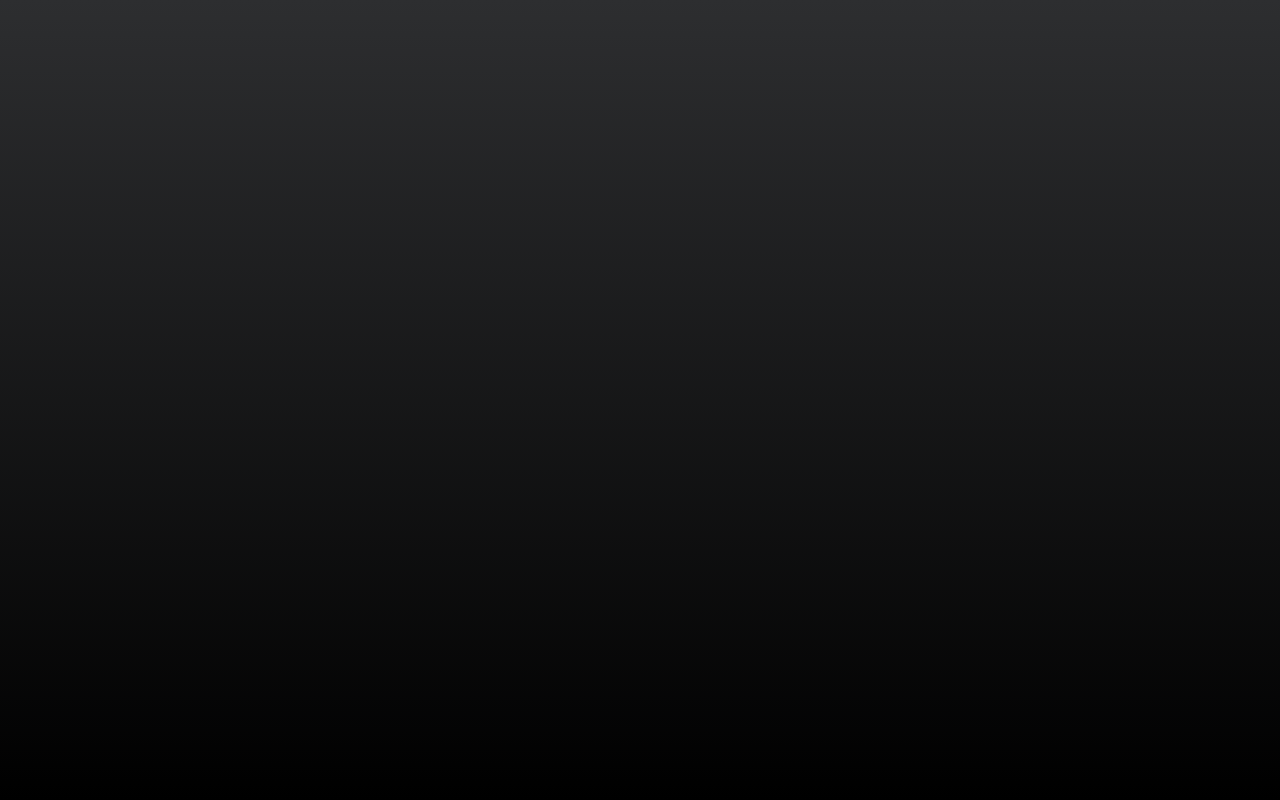
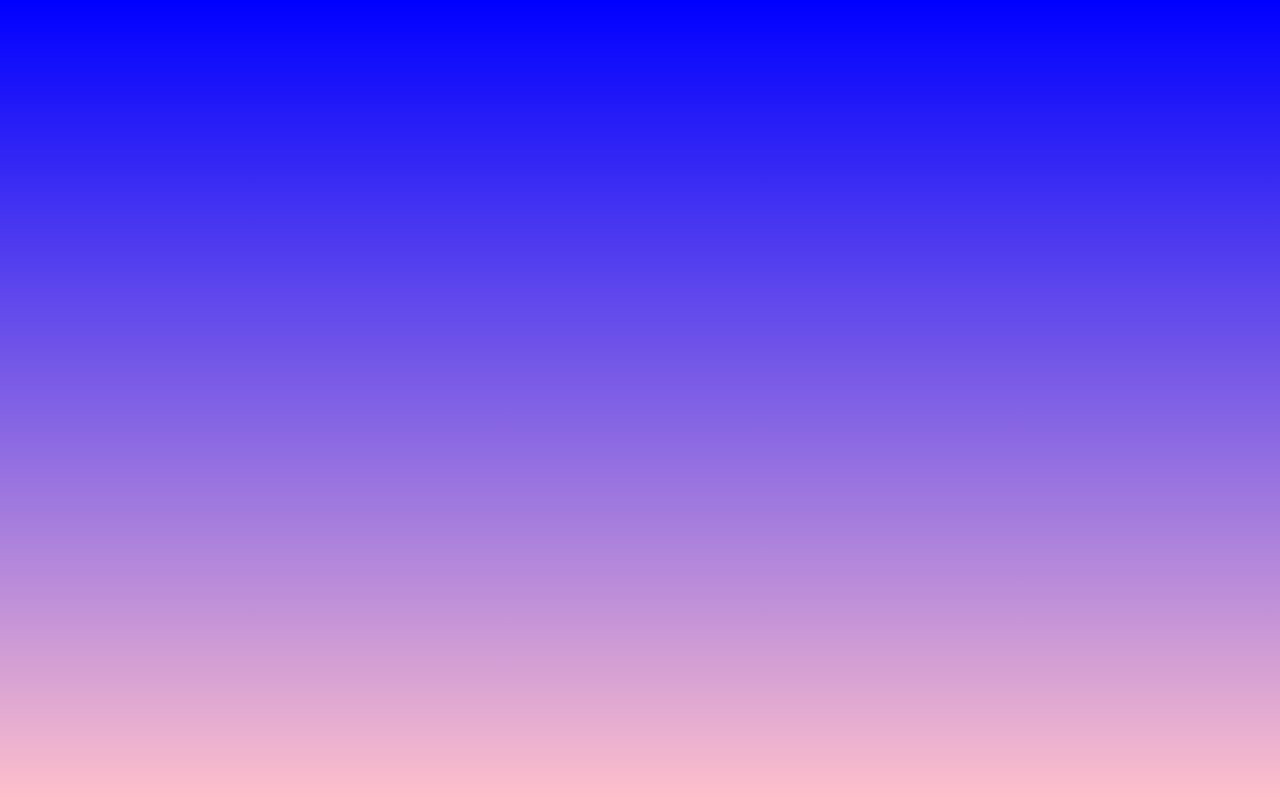
Before and after one commit to ItsHazzard/Beetles, a plain HTML site: page index.html in a window 1280 px wide. Drawn offline with Linux system fonts and the light colour scheme.

Commit message:
Update index.html

```diff
--- a/index.html
+++ b/index.html
@@ -11,11 +11,11 @@
 
           body {
             /* Replace these colors with the ones you want for your gradient */
-            background: linear-gradient(to bottom, #2d2e30, #000);
+            background: linear-gradient(to bottom, blue, pink);
             /* For older browsers that don't support gradients, fallback color */
-            background: -webkit-linear-gradient(top, #2d2e30, #000);
-            background: -moz-linear-gradient(top, #2d2e30, #000);
-            background: -o-linear-gradient(top, #2d2e30, #000);
+            background: -webkit-linear-gradient(top, blue, pink);
+            background: -moz-linear-gradient(top, blue, pink);
+            background: -o-linear-gradient(top, blue, pink);
 
             /* Prevent the background from repeating */
             background-repeat: no-repeat;
```
